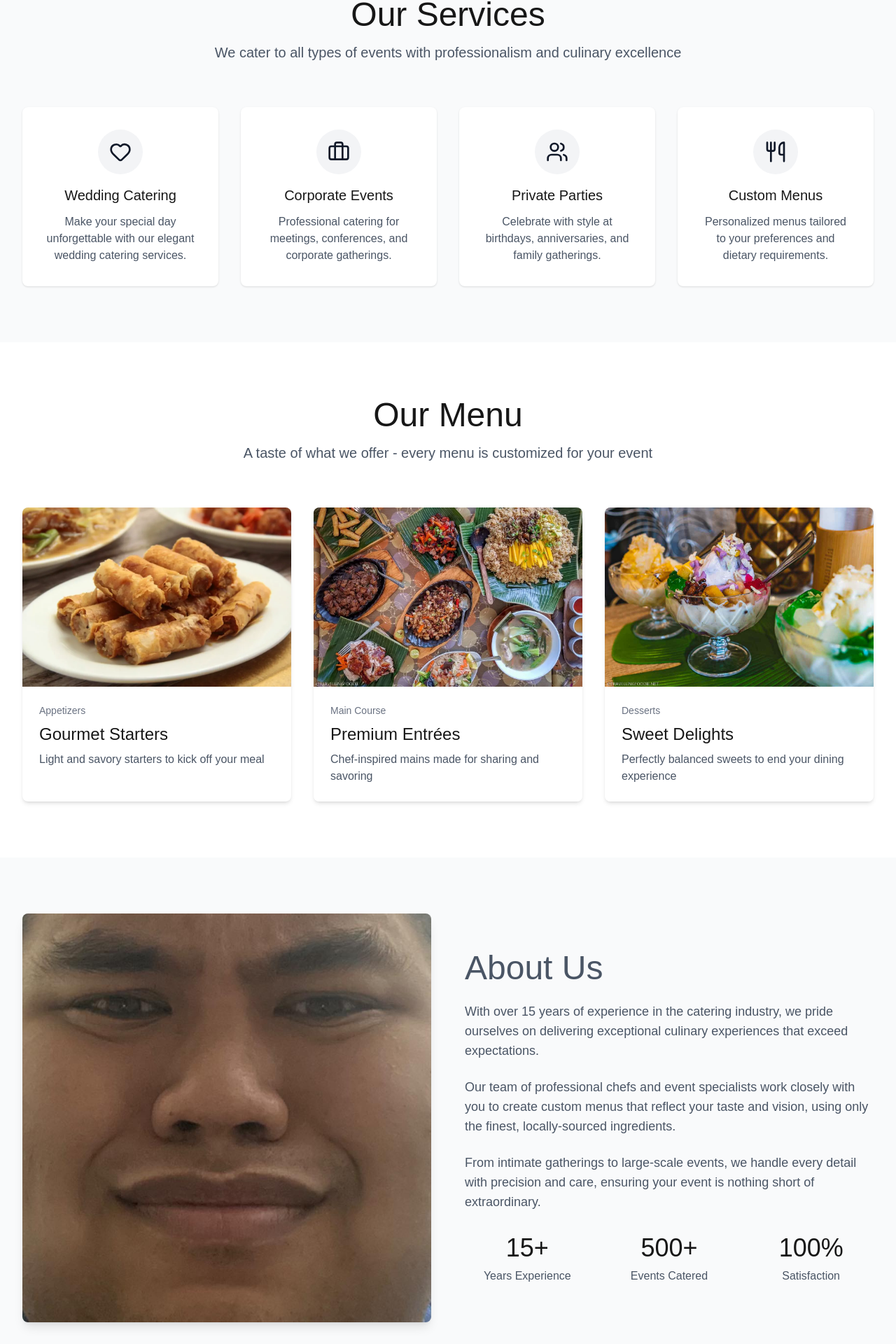
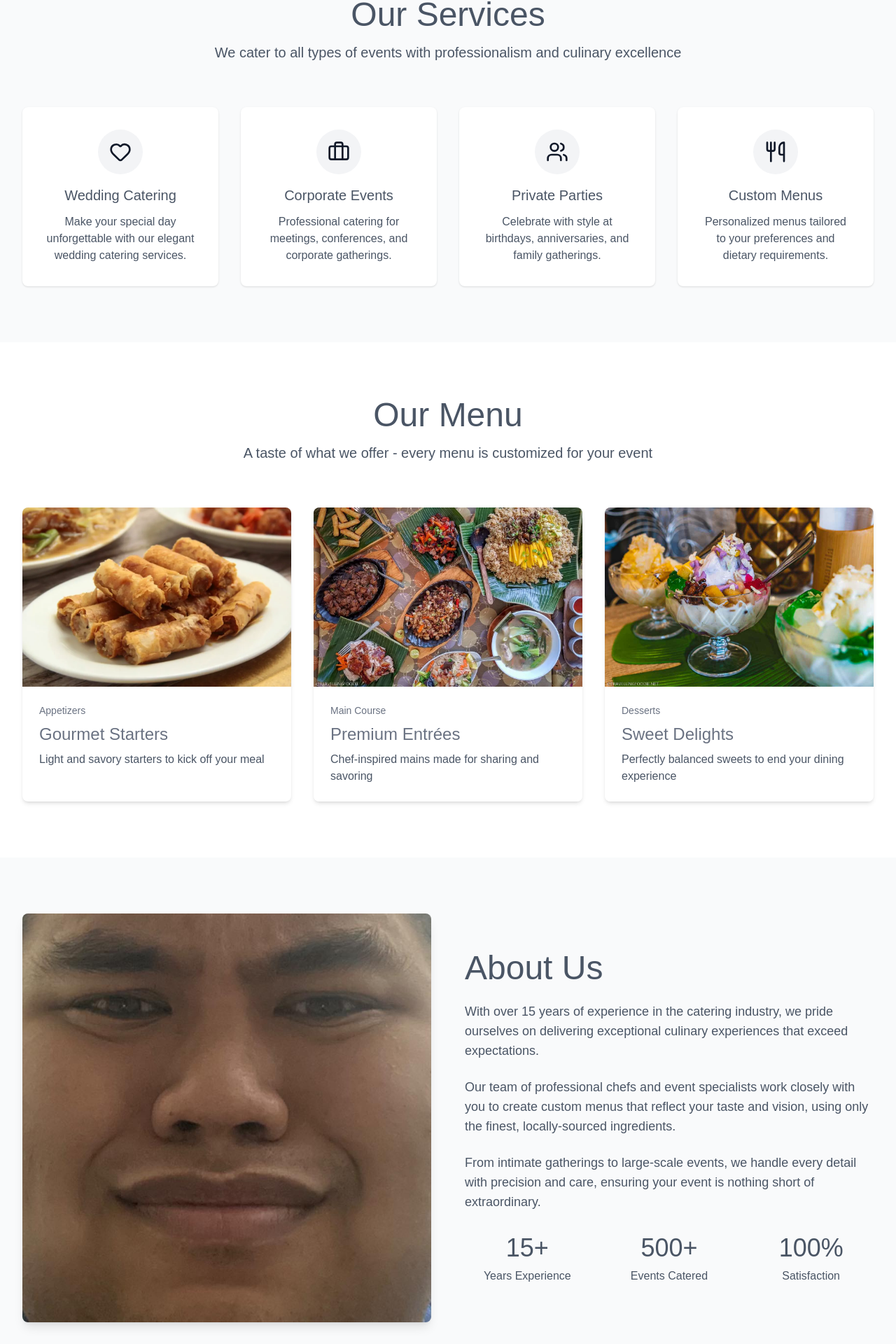
Before and after one commit to babkkin/matotina-kitchen, a Next.js app in the folder matotina-kitchen/: page / in a window 1280 px wide. Shown: the part 783-2703 px from the top of the page at 70% size. Built offline with nearby package versions, Linux system fonts and the light colour scheme.

Commit message:
feat: Text color fixes

```diff
--- a/matotina-kitchen/app/layout.js
+++ b/matotina-kitchen/app/layout.js
@@ -1,6 +1,5 @@
 import { Geist, Geist_Mono } from "next/font/google";
 import "./globals.css";
-import Header from "@/components/header";
 import Footer from "@/components/footer";
 
 const geistSans = Geist({
@@ -23,9 +22,6 @@ export default function RootLayout({ children }) {
     <html lang="en">
       <body className="flex flex-col min-h-screen">
 
-        {/* Header */}
-        <Header />
-
         {/* Page Content */}
         <main className="grow">
           {children}
--- a/matotina-kitchen/app/page.js
+++ b/matotina-kitchen/app/page.js
@@ -3,9 +3,11 @@ import Services from "@/components/services"
 import Menu from "@/components/menu"
 import About from "@/components/about"
 import Contact from "@/components/contact"
+import Header from "@/components/header";
 export default function Home() {
   return (
     <div className="min-h-screen">
+      <Header />
       <Hero />
       <Services />
       <Menu />
--- a/matotina-kitchen/components/about.jsx
+++ b/matotina-kitchen/components/about.jsx
@@ -33,15 +33,15 @@ export default function About() {
 
             <div className="grid grid-cols-3 gap-6">
               <div className="text-center">
-                <div className="text-4xl mb-2">15+</div>
+                <div className="text-4xl mb-2 text-gray-600">15+</div>
                 <div className="text-gray-600">Years Experience</div>
               </div>
               <div className="text-center">
-                <div className="text-4xl mb-2">500+</div>
+                <div className="text-4xl mb-2 text-gray-600">500+</div>
                 <div className="text-gray-600">Events Catered</div>
               </div>
               <div className="text-center">
-                <div className="text-4xl mb-2">100%</div>
+                <div className="text-4xl mb-2 text-gray-600">100%</div>
                 <div className="text-gray-600">Satisfaction</div>
               </div>
             </div>
--- a/matotina-kitchen/components/contact.jsx
+++ b/matotina-kitchen/components/contact.jsx
@@ -144,16 +144,16 @@ export default function Contact() {
 
           <div className="space-y-8">
             <div>
-              <h3 className="text-2xl mb-6">Contact Information</h3>
+              <h3 className="text-2xl mb-6 text-gray-600">Contact Information</h3>
 
               <div className="space-y-4">
                 <div className="flex items-start space-x-4">
                   <MapPin className="w-6 h-6 text-gray-900 mt-1" />
                   <div>
-                    <div className="font-medium mb-1">Address</div>
+                    <div className="font-medium mb-1 text-gray-600">Address</div>
                     <div className="text-gray-600">
-                      123 Culinary Avenue<br />
-                      New York, NY 10001
+                      Km. 30 National Road<br />
+                      Tunasan, Muntinlupa City
                     </div>
                   </div>
                 </div>
@@ -161,7 +161,7 @@ export default function Contact() {
                 <div className="flex items-start space-x-4">
                   <Phone className="w-6 h-6 text-gray-900 mt-1" />
                   <div>
-                    <div className="font-medium mb-1">Phone</div>
+                    <div className="font-medium mb-1 text-gray-600">Phone</div>
                     <div className="text-gray-600">(555) 123-4567</div>
                   </div>
                 </div>
@@ -169,15 +169,15 @@ export default function Contact() {
                 <div className="flex items-start space-x-4">
                   <Mail className="w-6 h-6 text-gray-900 mt-1" />
                   <div>
-                    <div className="font-medium mb-1">Email</div>
-                    <div className="text-gray-600">info@gourmetcatering.com</div>
+                    <div className="font-medium mb-1 text-gray-600">Email</div>
+                    <div className="text-gray-600">info@matotinaskitchen.com</div>
                   </div>
                 </div>
               </div>
             </div>
 
             <div>
-              <h3 className="text-2xl mb-4">Business Hours</h3>
+              <h3 className="text-2xl mb-4 text-gray-600">Business Hours</h3>
               <div className="space-y-2 text-gray-600">
                 <div className="flex justify-between">
                   <span>Monday - Friday:</span>
--- a/matotina-kitchen/components/header.jsx
+++ b/matotina-kitchen/components/header.jsx
@@ -1,7 +1,6 @@
 "use client";
 
 import { useState } from "react";
-import Link from "next/link";
 
 export default function Header() {
   const [isOpen, setIsOpen] = useState(false);
@@ -9,21 +8,19 @@ export default function Header() {
   return (
     <header className="bg-white shadow-md px-6 py-4">
       <div className="flex items-center justify-between">
-        {/* Logo */}
         <h1 className="text-xl text-slate-800 font-bold">
           Matotina&apos;s Kitchen
         </h1>
 
         {/* Desktop Nav */}
         <nav className="hidden md:flex gap-6 text-slate-800 font-bold">
-          <Link href="/">Home</Link>
-          <Link href="/services">Services</Link>
-          <Link href="/menu">Menu</Link>
-          <Link href="/about">About</Link>
-          <Link href="/contact">Contact</Link>
+          <a href="#home">Home</a>
+          <a href="#services">Services</a>
+          <a href="#menu">Menu</a>
+          <a href="#about">About</a>
+          <a href="#contact">Contact</a>
         </nav>
 
-        {/* Hamburger Button */}
         <button
           className="md:hidden text-2xl"
           onClick={() => setIsOpen(!isOpen)}
@@ -35,11 +32,11 @@ export default function Header() {
       {/* Mobile Menu */}
       {isOpen && (
         <nav className="md:hidden mt-4 flex flex-col gap-4">
-          <Link href="/" onClick={() => setIsOpen(false)}>Home</Link>
-          <Link href="/services" onClick={() => setIsOpen(false)}>Services</Link>
-          <Link href="/menu" onClick={() => setIsOpen(false)}>Menu</Link>
-          <Link href="/about" onClick={() => setIsOpen(false)}>About</Link>
-          <Link href="/contact" onClick={() => setIsOpen(false)}>Contact</Link>
+          <a href="#home" onClick={() => setIsOpen(false)}>Home</a>
+          <a href="#services" onClick={() => setIsOpen(false)}>Services</a>
+          <a href="#menu" onClick={() => setIsOpen(false)}>Menu</a>
+          <a href="#about" onClick={() => setIsOpen(false)}>About</a>
+          <a href="#contact" onClick={() => setIsOpen(false)}>Contact</a>
         </nav>
       )}
     </header>
--- a/matotina-kitchen/components/menu.jsx
+++ b/matotina-kitchen/components/menu.jsx
@@ -28,7 +28,7 @@ export default function Menu() {
     <section id="menu" className="py-20 bg-white">
       <div className="max-w-7xl mx-auto px-4 sm:px-6 lg:px-8">
         <div className="text-center mb-16">
-          <h2 className="text-4xl md:text-5xl mb-4">Our Menu</h2>
+          <h2 className="text-4xl md:text-5xl mb-4 text-gray-600">Our Menu</h2>
           <p className="text-xl text-gray-600 max-w-2xl mx-auto">
             A taste of what we offer - every menu is customized for your event
           </p>
@@ -47,7 +47,7 @@ export default function Menu() {
               </div>
               <div className="p-6 bg-white">
                 <div className="text-sm text-gray-500 mb-2">{item.category}</div>
-                <h3 className="text-2xl mb-2">{item.title}</h3>
+                <h3 className="text-2xl mb-2 text-gray-500">{item.title}</h3>
                 <p className="text-gray-600">{item.description}</p>
               </div>
             </div>
--- a/matotina-kitchen/components/services.jsx
+++ b/matotina-kitchen/components/services.jsx
@@ -28,7 +28,7 @@ export default function Services() {
     <section id="services" className="py-20 bg-gray-50">
       <div className="max-w-7xl mx-auto px-4 sm:px-6 lg:px-8">
         <div className="text-center mb-16">
-          <h2 className="text-4xl md:text-5xl mb-4">Our Services</h2>
+          <h2 className="text-4xl md:text-5xl mb-4 text-gray-600">Our Services</h2>
           <p className="text-xl text-gray-600 max-w-2xl mx-auto">
             We cater to all types of events with professionalism and culinary excellence
           </p>
@@ -42,7 +42,7 @@ export default function Services() {
                 <div className="inline-flex items-center justify-center w-16 h-16 bg-gray-100 rounded-full mb-4">
                   <Icon className="w-8 h-8 text-gray-900" />
                 </div>
-                <h3 className="text-xl mb-3">{service.title}</h3>
+                <h3 className="text-xl mb-3 text-gray-600">{service.title}</h3>
                 <p className="text-gray-600">{service.description}</p>
               </div>
             );
```
